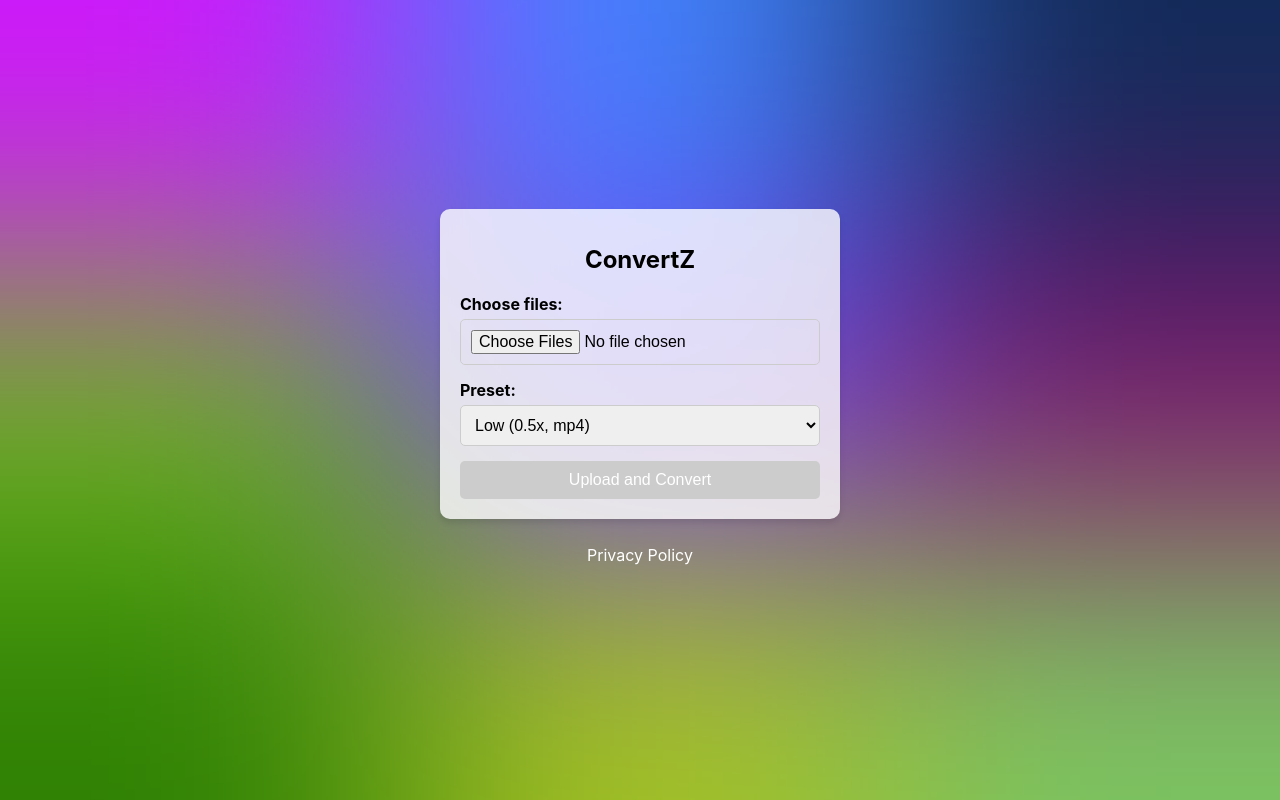
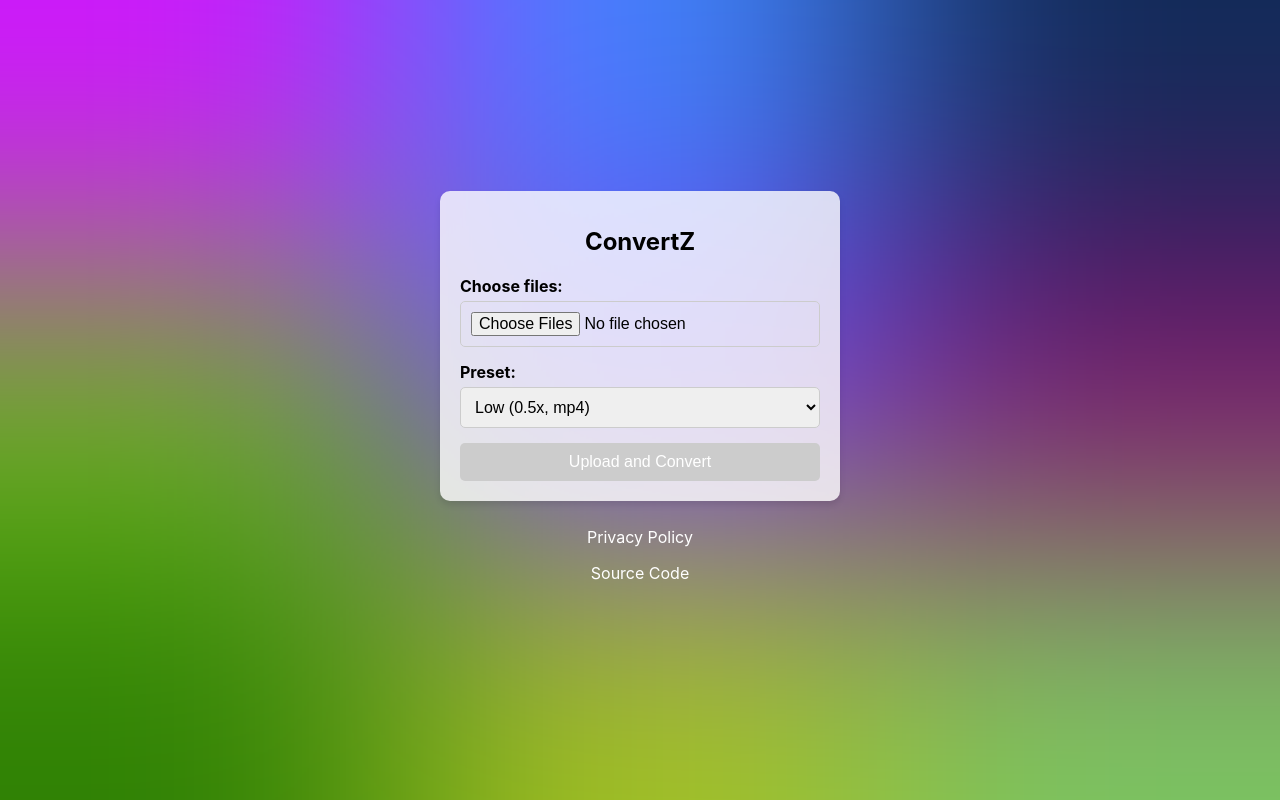
Before and after one commit to Arthur2500/ConvertZ, a Flask app: page / in a window 1280 px wide. Run offline with Flask 3, Linux system fonts and the light colour scheme.

Commit message:
Update index.html

```diff
--- a/app/templates/index.html
+++ b/app/templates/index.html
@@ -51,6 +51,7 @@
 
     <footer>
         <p><a href="privacy.html" target="_blank">Privacy Policy</a></p>
+        <p><a href="https://github.com/Arthur2500/ConvertZ" target="_blank">Source Code</a></p>
     </footer>
 
     <script>
```
